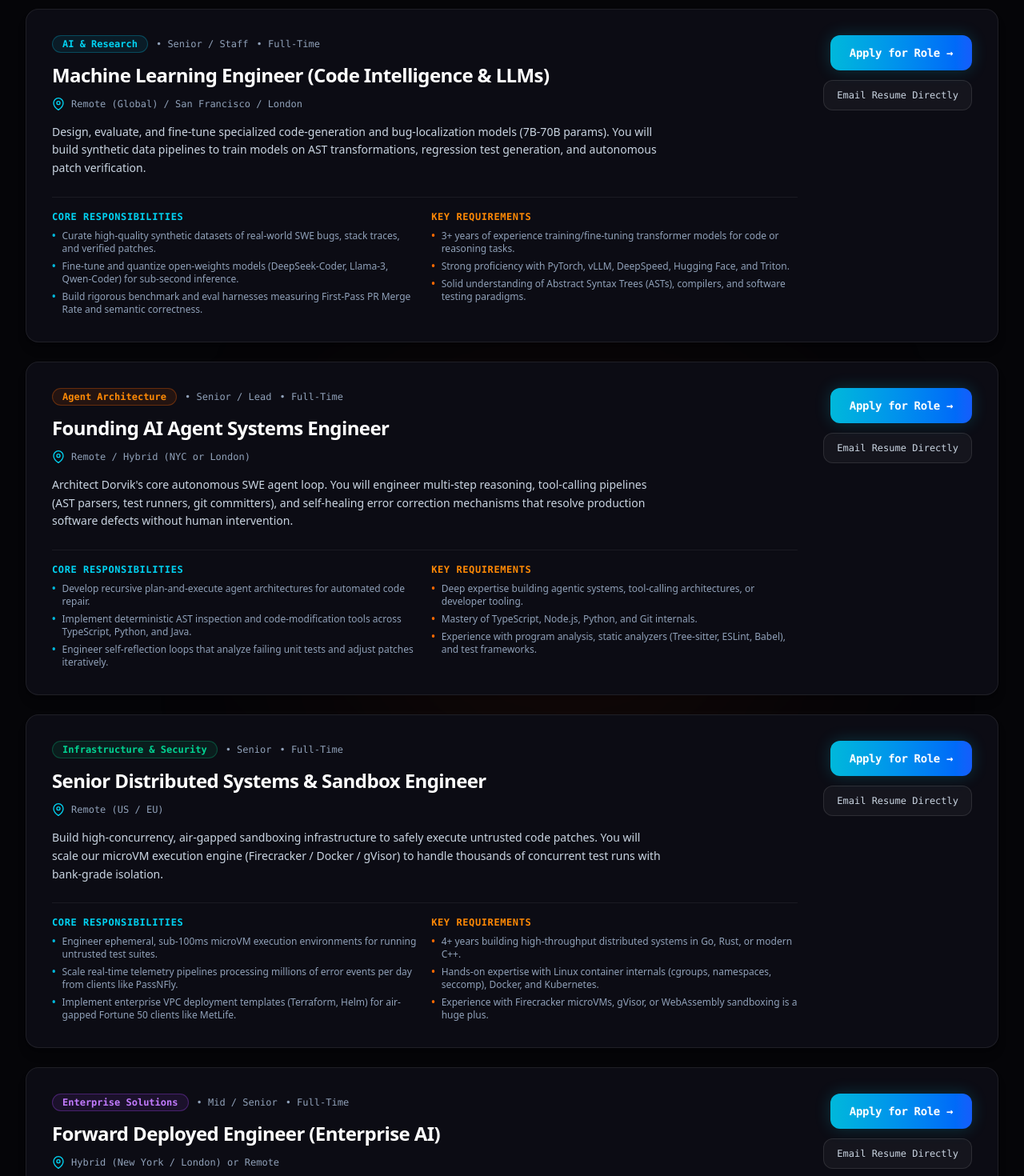
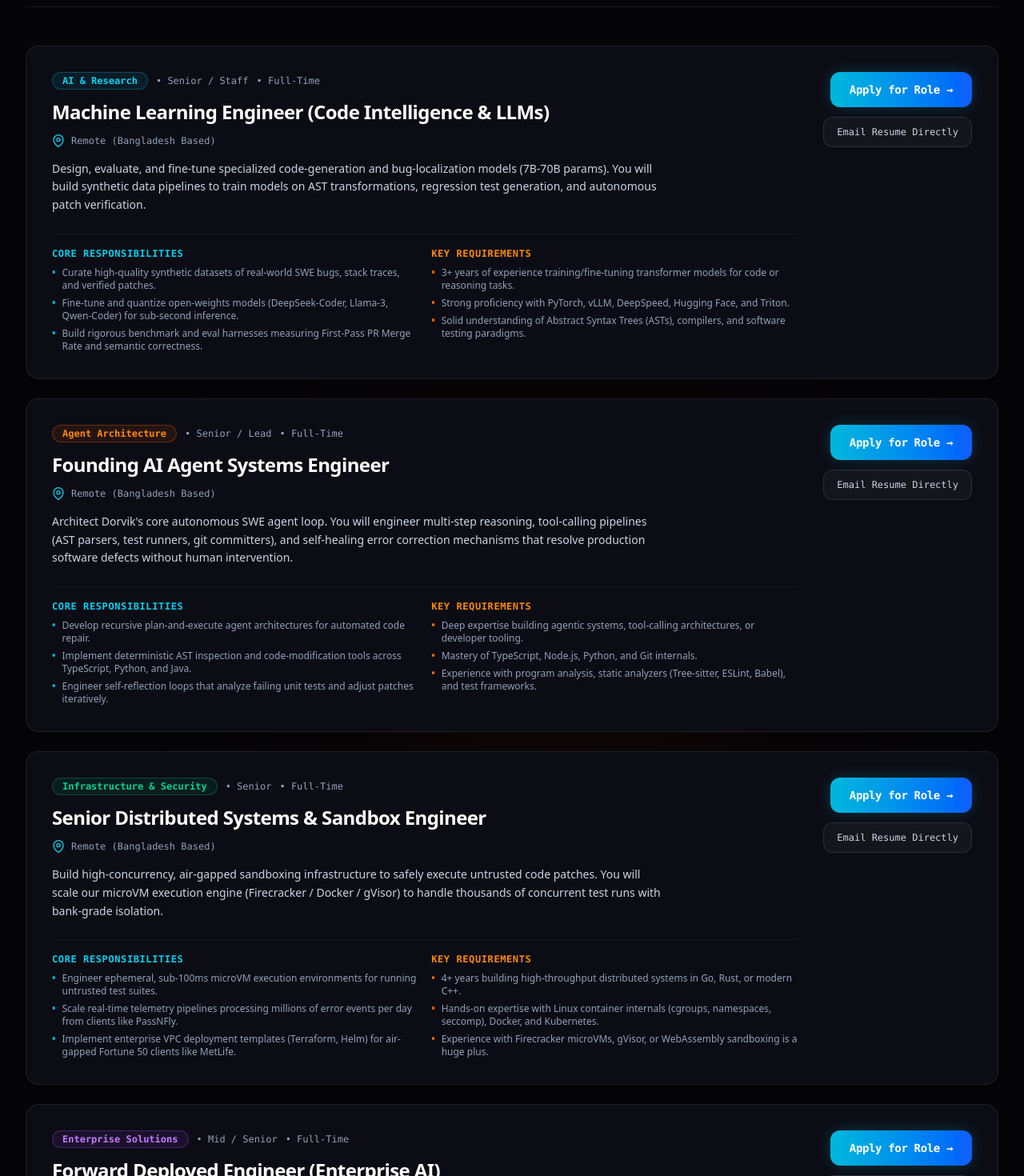
Before and after one commit to seaman7/dorvik, a Next.js app: page /careers in a window 1280 px wide. Shown: the part 1220-2690 px from the top of the page at 80% size. Built offline with nearby package versions, Linux system fonts and the light colour scheme.

Commit message:
Update all job openings to strictly Remote (Bangladesh Based) without foreign office locations

```diff
--- a/src/app/careers/page.jsx
+++ b/src/app/careers/page.jsx
@@ -9,7 +9,7 @@ const OPEN_POSITIONS = [
     id: "mle-code-intelligence",
     title: "Machine Learning Engineer (Code Intelligence & LLMs)",
     department: "AI & Research",
-    location: "Remote (Global) / San Francisco / London",
+    location: "Remote (Bangladesh Based)",
     type: "Full-Time",
     experience: "Senior / Staff",
     badgeColor: "border-cyan-500/30 text-cyan-400 bg-cyan-500/10",
@@ -32,7 +32,7 @@ const OPEN_POSITIONS = [
     id: "founding-agent-engineer",
     title: "Founding AI Agent Systems Engineer",
     department: "Agent Architecture",
-    location: "Remote / Hybrid (NYC or London)",
+    location: "Remote (Bangladesh Based)",
     type: "Full-Time",
     experience: "Senior / Lead",
     badgeColor: "border-orange-500/30 text-orange-400 bg-orange-500/10",
@@ -55,7 +55,7 @@ const OPEN_POSITIONS = [
     id: "distributed-infra-engineer",
     title: "Senior Distributed Systems & Sandbox Engineer",
     department: "Infrastructure & Security",
-    location: "Remote (US / EU)",
+    location: "Remote (Bangladesh Based)",
     type: "Full-Time",
     experience: "Senior",
     badgeColor: "border-emerald-500/30 text-emerald-400 bg-emerald-500/10",
@@ -78,7 +78,7 @@ const OPEN_POSITIONS = [
     id: "forward-deployed-engineer",
     title: "Forward Deployed Engineer (Enterprise AI)",
     department: "Enterprise Solutions",
-    location: "Hybrid (New York / London) or Remote",
+    location: "Remote (Bangladesh Based)",
     type: "Full-Time",
     experience: "Mid / Senior",
     badgeColor: "border-purple-500/30 text-purple-400 bg-purple-500/10",
@@ -101,7 +101,7 @@ const OPEN_POSITIONS = [
     id: "fullstack-product-engineer",
     title: "Senior Full-Stack Product Engineer (Developer Experience)",
     department: "Product Engineering",
-    location: "Remote (Global)",
+    location: "Remote (Bangladesh Based)",
     type: "Full-Time",
     experience: "Mid / Senior",
     badgeColor: "border-sky-500/30 text-sky-400 bg-sky-500/10",
@@ -227,7 +227,7 @@ export default function CareersPage() {
 
           <div className="mt-8 flex flex-wrap items-center justify-center gap-4 text-xs font-mono text-slate-400">
             <span className="px-3 py-1.5 rounded-lg bg-[#0f0f16] border border-white/10 flex items-center gap-2">
-              <span className="text-emerald-400 font-bold">✓</span> 100% Remote-First
+              <span className="text-emerald-400 font-bold">✓</span> 100% Remote (Bangladesh Based)
             </span>
             <span className="px-3 py-1.5 rounded-lg bg-[#0f0f16] border border-white/10 flex items-center gap-2">
               <span className="text-cyan-400 font-bold">✓</span> High-Agency Small Teams
```
